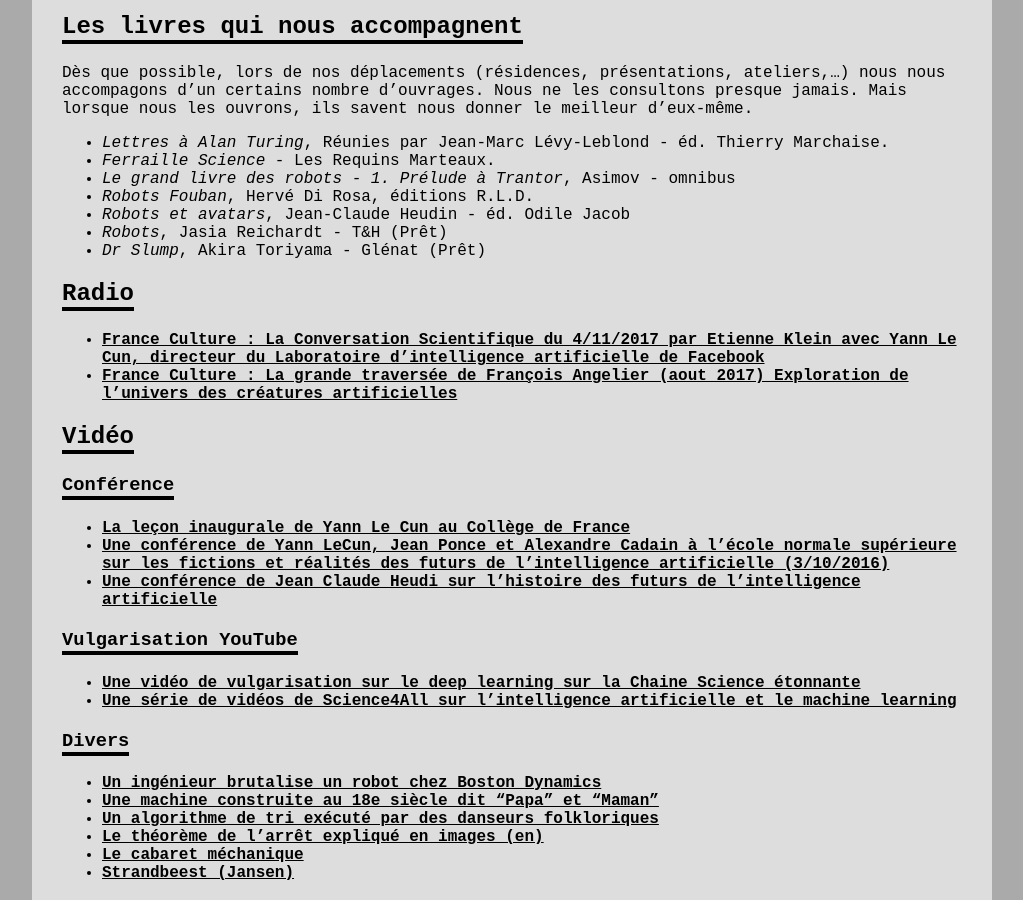
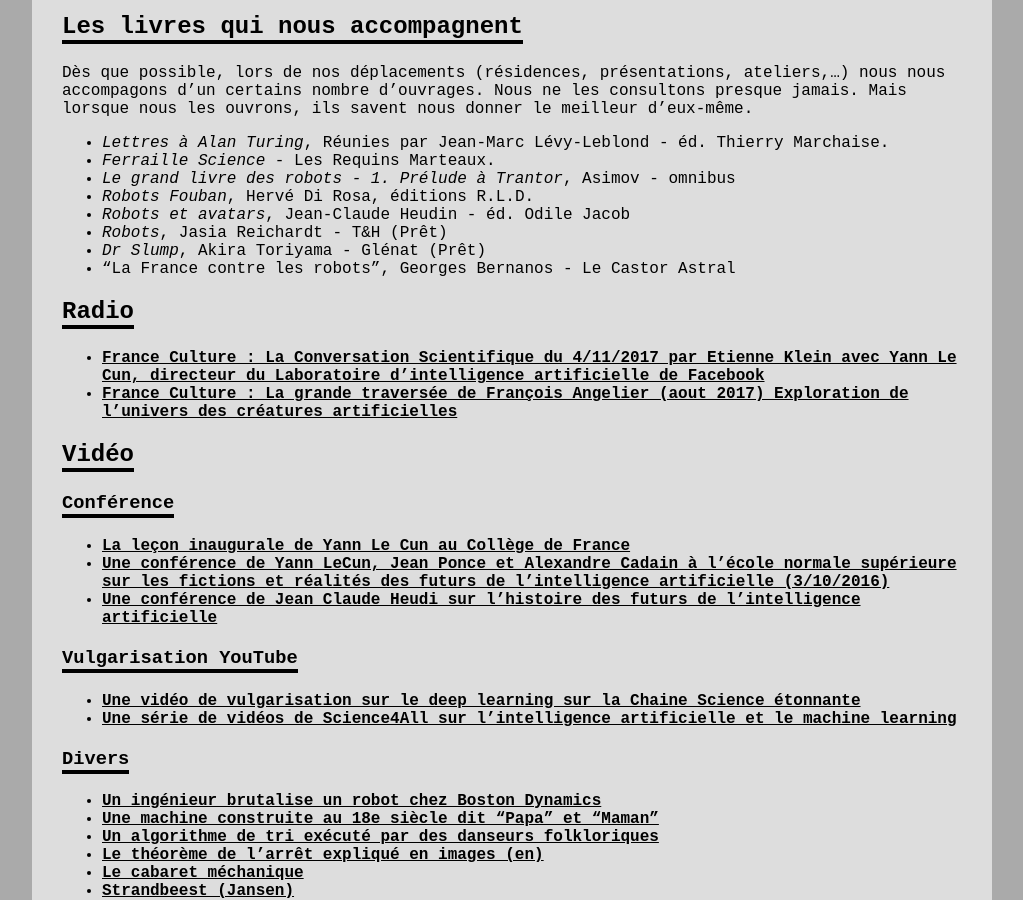
Before and after one commit to LeonLenclos/turing-test, a Jekyll site: the page built from contenu/bibliographie.md, in a window 1280 px wide and 900 px high, scrolled down 416 px. Shown: the whole window, without its empty margins (128-1151 px from the left). Built offline with Jekyll 4.4.1, drawn with Linux system fonts in a browser that asks for light colours; nearby versions of some CDN libraries; our own code applies the rules of GitHub Pages for plain Markdown files; a script that is not in the unit is left out; the repository's description, which GitHub fills in, is left out.

Commit message:
Update bibliographie.md

```diff
--- a/contenu/bibliographie.md
+++ b/contenu/bibliographie.md
@@ -17,6 +17,7 @@
 - *Robots et avatars*, Jean-Claude Heudin - éd. Odile Jacob
 - *Robots*, Jasia Reichardt - T&H (Prêt)
 - *Dr Slump*, Akira Toriyama - Glénat (Prêt)
+- "La France contre les robots", Georges Bernanos - Le Castor Astral
 
 Radio
 -----
```
